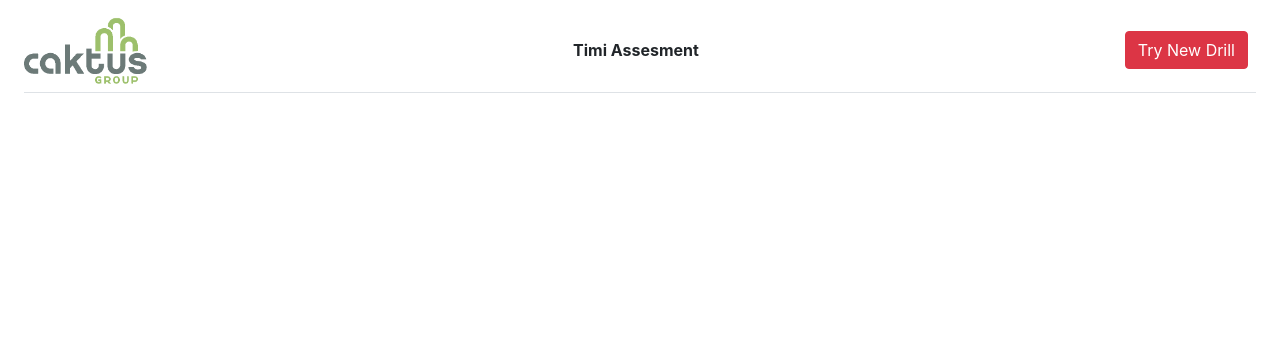
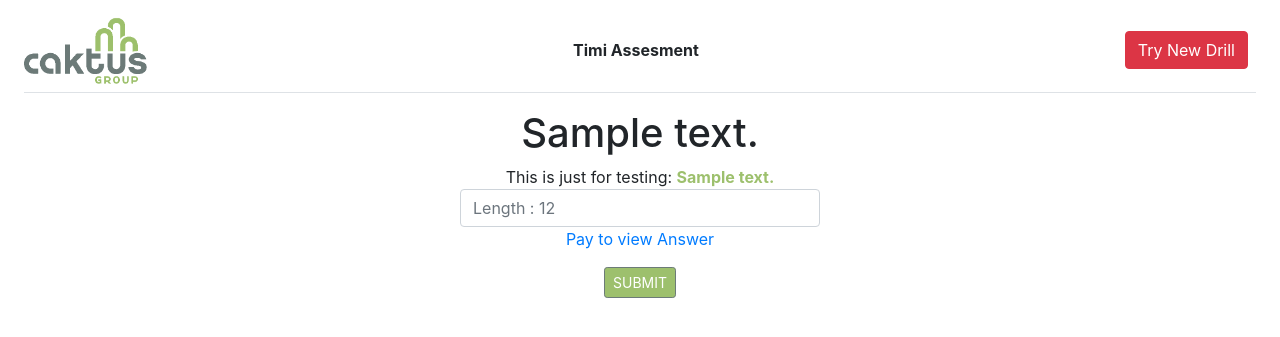
Before and after one commit to githubcratos/caktus-test, a Django app: page / in a window 1280 px wide. Shown: the top 337 px of the page. Run offline with Django 3.2, Linux system fonts and the light colour scheme; tables that the repository leaves empty hold one stand-in row (values such as "Sample post"); some libraries are stand-ins or nearby versions.

Commit message:
worked on drill home page (View comment for more detail)

```diff
--- a/xword_data/templates/xword/drill.html
+++ b/xword_data/templates/xword/drill.html
@@ -1,4 +1,28 @@
-{% extends 'base.html' %} {% block title %} Answer View {% endblock %} {% block content %}
+{% extends 'base.html' %} {% block title %} Xword Drill {% endblock %} {% block content %}
 
+ <div class="row" style="text-align: center;">
+        <div class="col-12">
+            <h1>{{ rand_clue.clue_text }}</h1>
+           This is just for testing:  <strong style="color:#9DC06D">{{ rand_clue.entry.entry_text }}</strong>
+        </div>
 
+        <div class="col-12" style="text-align: -webkit-center">
+            <form method="post" style="width: 360px;">
+                {% csrf_token %}
+                <input type="hidden" name="clue_id" value="{{ rand_clue.pk }}">
+                <div class="form-group">
+                    <input type="text" class="form-control {% if is_error %}is-invalid{% endif %}" name="answer" placeholder="Length : {{ rand_clue.entry.entry_text | length }}" required>
+                    {% if is_error %}
+                        <div class="invalid-feedback">Your answer is not correct.</div>
+                    {% endif %}
+
+                {% comment %} I wanted users to be able to pay if they want to skip and to pay for answer {% endcomment %}
+                 <a href="{% url 'xword-answer' rand_clue.pk %}" >Pay to view Answer</a>
+                </div>
+                <div class="form-group">
+                    <button type="submit" style="background-color:#9DC06D; border-color:#6C7B78" class="btn btn-sm btn-primary">SUBMIT</button>
+                </div>
+            </form>
+        </div>
+    </div>
 {% endblock %}
--- a/xword_data/views.py
+++ b/xword_data/views.py
@@ -1,11 +1,36 @@
 from django.shortcuts import render, redirect
 from django.http import HttpResponse
+from .models import Puzzle, Entry, Clue
+from django.contrib import messages
+# from django.urls import reverse
 
 
 # Create your views here.
 def drill(request):
-    context={}
-    return render(request, 'xword/answer.html', context)
+    # Testing Reverse Routing.
+    # found = reverse('xword-drill')
+    # print(found)
+
+    # set error to false
+    is_error = False
+
+
+    if request.method == 'POST':
+        answer = request.POST.get('answer')
+        clue_id = request.POST.get('clue_id')
+        clue = Clue.objects.get(pk=clue_id)
+        if clue.entry.entry_text == answer.upper():
+            messages.success(request, "Correct!!!")
+            return redirect('xword-answer', pk=clue.pk)
+        is_error = True
+    else:
+        clue = Clue.objects.order_by('?').first()
+    context={
+        'rand_clue': clue,
+        'clue_id':clue.id,
+        'is_error': is_error
+    }
+    return render(request, 'xword/drill.html', context)
 
 
 def answer(request, pk):
```
